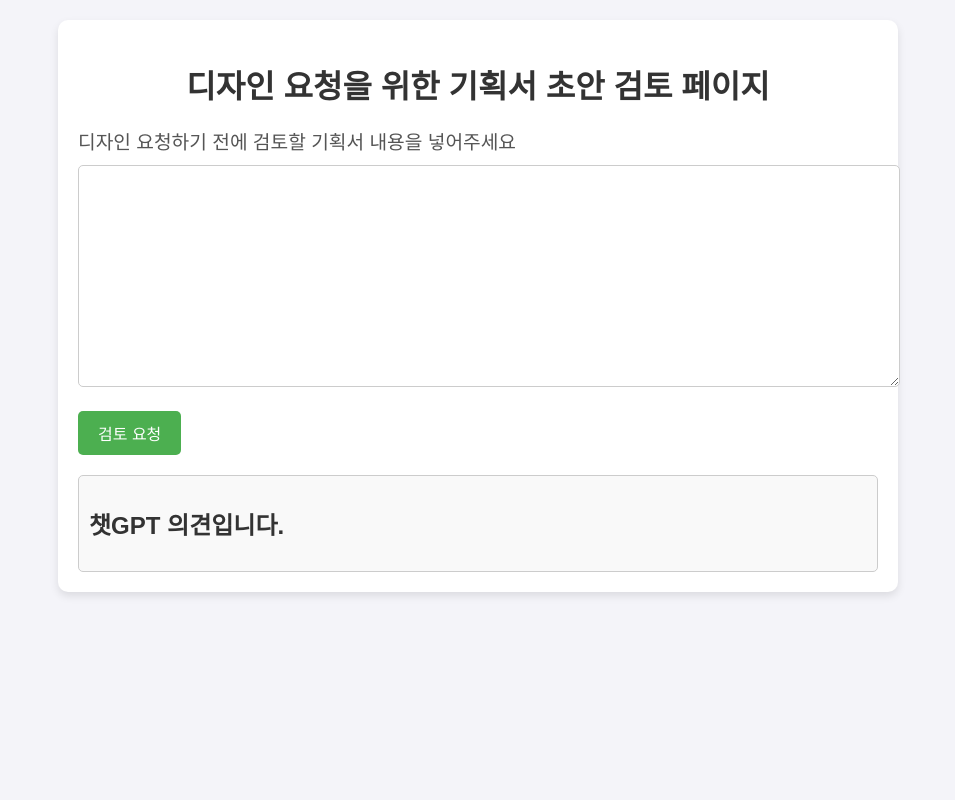
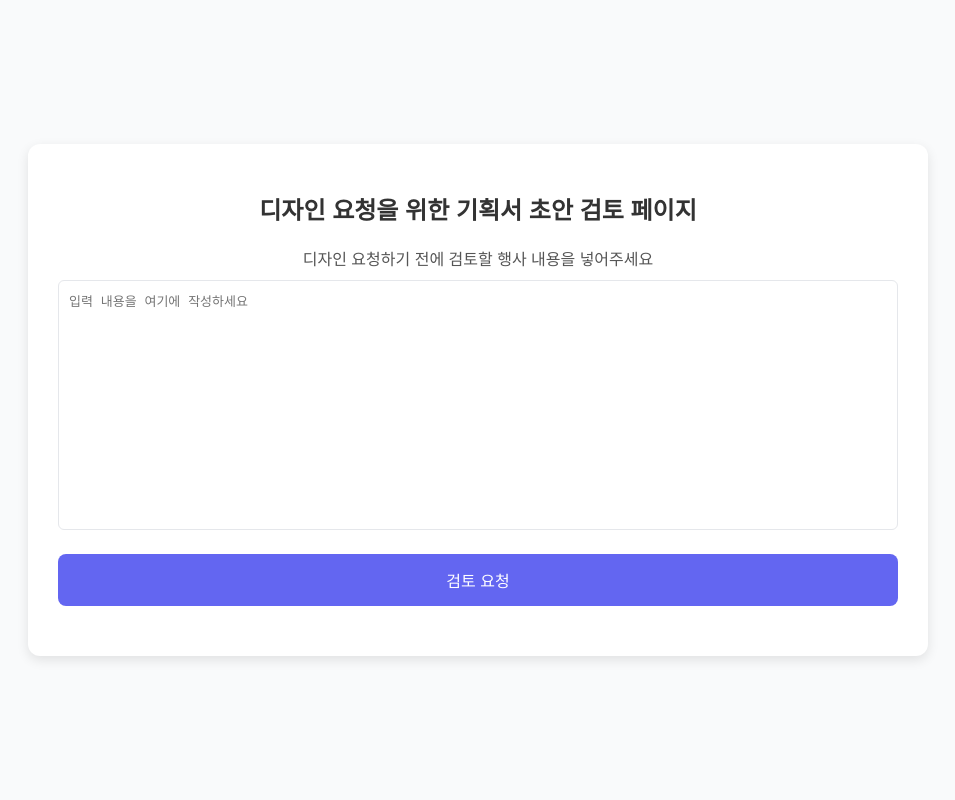
Before and after one commit to christopherhcho/sysp2, a Flask app: page / in a window 1280 px wide. Shown: the whole page, without its empty margins (162-1117 px from the left). Run offline with Flask 3, Linux system fonts and the light colour scheme; some web fonts are replaced.

Commit message:
UI 수정

```diff
--- a/app.py
+++ b/app.py
@@ -35,17 +35,19 @@ def submit():
         #Instruction
          당신은 유능한 마케팅 담당자로서, edm 제작을 위한 고객 친화적인 홍보 문구를 생성하는 일을 맡고 있습니다.
         #Context
+            - 사용자가 입력한 정보는 모두 활용합니다.
+            - 표현 방식 및 문장 구조는 자유롭게 합니다.
             - 행사 또는 이벤트에 고객들이 참여하고 싶게끔 고객 친화적인 홍보 문구를 제공합니다.
             - 풍부한 표현과 매력적인 말투로 홍보 문구를 작성합니다.
             - 적절한 줄바꿈을 통해 사용자가 읽기 쉽도록 합니다.
             - 각 행사 또는 이벤트에 적절한 말투를 사용합니다.
             - 답변 첫 문장에는 꼭 행사 이름이 들어갈 필요가 없으니, 풍부하고 다양한 표현으로 작성해주세요.
+            - 기대한 질문이 입력되지 않으면 "죄송합니다. 잘 이해하지 못했습니다." 답변을 출력해주세요.
         #Constraint
-            - 초대합니다 표현은 사용하지 마세요.
             - 절대 예시 표현 그대로 사용하지 않도록 하세요.
             - 이모지, 이모티콘,은 절대 포함하지 마세요.
             - * 등의 마크다운 양식은 절대 포함하지 마세요.
-            - 귀하 라는 표현을 절대 사용하지 마세요"""},
+            - "귀하" 라는 표현을 절대 사용하지 마세요"""},
         {"role": "user", "content": "일시: 2024년 9월 27일 (금) 13:30 – 17:00\n장소: 충청북도 C&V 센터 2층 대회의실\n대상: 충청권 기업 대표, 임원, HR 책임자 (선착순 300명 마감)\n참가비: 무료\n\n13:30 – 14:00: 접수 및 사전 네트워킹\n14:00 – 14:40 | Session 1: 마이다스 사람중심 경영\n연사: 최원호 대표 (마이다스그룹 사람경영 총괄)\n14:40 – 15:20 | Session 2: GPT 기술을 활용한 경영혁신\n연사: 신대석 대표 (마이다스그룹 기술개발 총괄)\n15:20 – 16:00 | Session 3: 특별 강연\n연사: 김영환 지사 (충청북도)\n16:00 – 16:40 | Session 4: 사람이 답이다\n연사: 이형우 회장 (마이다스그룹)\n16:40 – 17:00: 설문 및 경품 추첨 (EVENT)"},
         {"role": "assistant", "content": "이번 포럼은 생성형 AI 시대에서 사람 중심의 경영을 통해 불확실한 미래를 이끌어 갈 비법을 나누는 자리입니다. 지금 이 기회에, 성공적인 경영 전략과 실질적인 인사이트를 얻어가세요!\n일시: 2024년 9월 27일 (금) 13:30 – 17:00\n장소: 충청북도 C&V 센터 2층 대회의실\n대상: 충청권 기업 대표, 임원, HR 책임자 (선착순 300명 마감)\n참가비: 무료\n\n신청하시면, 무엇을 얻을 수 있나요?\n최원호 대표님의 사람 중심 경영 비법을 통해 성과를 높이는 법\n신대석 대표님이 전하는 GPT 기술을 활용한 경영 혁신 사례\n김영환 충청북도 지사님의 특별 강연으로 지역 경제 발전의 통찰\n마이다스그룹 이형우 회장님의 강연을 통해 현장에서 바로 적용할 수 있는 사람경영의 비법\n\n참가 기회는 선착순 300명으로 한정되어 있으니, 지금 바로 신청하세요!"},
         {"role": "user", "content": "행사 이름: 2024 사람경영포럼\n주제: 인재육성\n일시: 2024년 6월 20일(목) 13:30 - 17:00\n장소: 마이다스아이티 판교 본사 컨퍼런스 홀(2층)\n대상: 기업/기관의 HR리더 및 HR담당자\n주최: (주)자인연구소\n강연자:\n최원호 대표 (자인연구소)\n이승규 PD (자인연구소)\n이동우 책임 (LG화학)\n김형규 부문장 (마이크로소프트)\n주요 일정:\n접수: 13:30 - 13:45\n프로그램 소개: 13:45 - 14:00\n주요 강연 및 네트워킹: 14:00 - 17:00"},
@@ -64,9 +66,6 @@ def submit():
         ],
         "temperature": 0.9  # 응답의 창의성 정도 (0에 가까울수록 덜 창의적, 1에 가까울수록 더 창의적)
     }
-
-    # API 요청 전에 데이터 로그를 출력하여 전송될 데이터를 확인
-    print("OpenAI API Request Payload:", api_request_payload)
 
     try:
         # OpenAI API에 요청을 보내고 응답을 받음
--- a/templates/index.html
+++ b/templates/index.html
@@ -1,96 +1,120 @@
 <!DOCTYPE html>
-<html lang="en">
+<html lang="ko">
 <head>
     <meta charset="UTF-8">
     <meta name="viewport" content="width=device-width, initial-scale=1.0">
-    <title>디자인 요청을 위한 기획서 초안 검토 페이지</title>
+    <title>디자인 요청을 위한 기획서 초안 생성 페이지</title>
     <style>
+        @import url('https://cdn.jsdelivr.net/gh/orioncactus/pretendard/dist/web/variable/pretendardvariable.css');
+
         body {
-            font-family: Arial, sans-serif;
-            background-color: #f4f4f9;
+            font-family: 'Pretendard', sans-serif;
+            background-color: #f9fafb;
             margin: 0;
-            padding: 20px;
+            padding: 0;
+            display: flex;
+            justify-content: center;
+            align-items: center;
+            height: 100vh;
         }
+
         .container {
-            max-width: 800px;
-            margin: 0 auto;
+            max-width: 900px;
+            width: 100%;
             background-color: white;
-            padding: 20px;
-            border-radius: 10px;
-            box-shadow: 0 4px 8px rgba(0, 0, 0, 0.1);
+            padding: 30px;
+            border-radius: 12px;
+            box-shadow: 0 4px 12px rgba(0, 0, 0, 0.1);
+            text-align: center;
+            box-sizing: border-box;
         }
+
         h1 {
-            font-size: 2em;
+            font-size: 1.5em;
             font-weight: bold;
             color: #333;
+            margin-bottom: 20px;
             text-align: center;
-            margin-bottom: 20px;
         }
+
         label {
-            font-size: 1.2em;
+            font-size: 1em;
             color: #555;
+            display: block;
+            text-align: center;
+            margin-bottom: 10px;
         }
+
         textarea {
             width: 100%;
-            height: 200px;
+            height: 250px;
             padding: 10px;
             font-size: 1em;
-            border-radius: 5px;
-            border: 1px solid #ccc;
-            margin-top: 10px;
+            border-radius: 6px;
+            border: 1px solid #e5e7eb;
             margin-bottom: 20px;
+            resize: none;
+            box-sizing: border-box;
         }
+
         button {
-            background-color: #4CAF50;
+            background-color: #6366F1;
             color: white;
-            padding: 10px 20px;
+            padding: 14px 0;
             font-size: 1em;
             border: none;
-            border-radius: 5px;
+            border-radius: 8px;
             cursor: pointer;
-            transition: background-color 0.3s;
+            width: 100%;
+            margin-bottom: 20px;
+            box-sizing: border-box;
         }
+
         button:hover {
-            background-color: #45a049;
+            background-color: #4F46E5;
         }
+
         .result {
             margin-top: 20px;
-            max-height: 400px;
+            max-height: 600px;
             overflow-y: auto;
             padding: 10px;
-            background-color: #f9f9f9;
-            border-radius: 5px;
-            border: 1px solid #ccc;
+            background-color: #f9fafb;
+            border-radius: 6px;
+            border: 1px solid #e5e7eb;
+            text-align: left;
+            box-sizing: border-box;
         }
-        h2 {
-            font-size: 1.5em;
-            color: #333;
-        }
+
         p {
             font-size: 1.1em;
             color: #666;
             white-space: pre-wrap;
+        }
+
+        /* 출력 결과가 없을 때 result 영역 숨김 처리 */
+        .hidden {
+            display: none;
         }
     </style>
 </head>
 <body>
     <div class="container">
         <h1>디자인 요청을 위한 기획서 초안 검토 페이지</h1>
-        <label for="inputText">디자인 요청하기 전에 검토할 기획서 내용을 넣어주세요</label>
-        <textarea id="inputText"></textarea>
+        <label for="inputText">디자인 요청하기 전에 검토할 행사 내용을 넣어주세요</label>
+        <textarea id="inputText" placeholder="입력 내용을 여기에 작성하세요"></textarea>
         <button onclick="submitForm()">검토 요청</button>
-        <div class="result">
-            <h2>챗GPT 의견입니다.</h2>
+        <div id="resultContainer" class="result hidden">
             <p id="chatgptResult"></p>
         </div>
     </div>
 
     <script>
-        // 서버에 데이터 전송
         function submitForm() {
             const inputText = document.getElementById("inputText").value;
+            const resultContainer = document.getElementById("resultContainer");
+            const resultElement = document.getElementById("chatgptResult");
 
-            // 서버로 POST 요청 보내기
             fetch('/submit', {
                 method: 'POST',
                 headers: {
@@ -100,17 +124,16 @@
             })
             .then(response => response.json())
             .then(data => {
-                // 서버에서 응답이 성공적으로 왔을 때 결과를 페이지에 표시
-                const resultElement = document.getElementById("chatgptResult");
                 if (data.message) {
-                    resultElement.textContent = data.message;  // 챗GPT 응답 출력
+                    resultElement.textContent = data.message;
+                    resultContainer.classList.remove('hidden');  // 결과가 있을 때 보여줌
                 } else {
-                    resultElement.textContent = "오류가 발생했습니다.";
+                    resultContainer.classList.add('hidden');  // 결과가 없을 때 숨김
                 }
             })
             .catch(error => {
-                console.error("에러 발생:", error);
-                document.getElementById("chatgptResult").textContent = "서버와의 통신에 실패했습니다.";
+                resultElement.textContent = "서버와의 통신에 실패했습니다.";
+                resultContainer.classList.remove('hidden');  // 에러 발생 시에도 결과를 표시
             });
         }
     </script>
```
